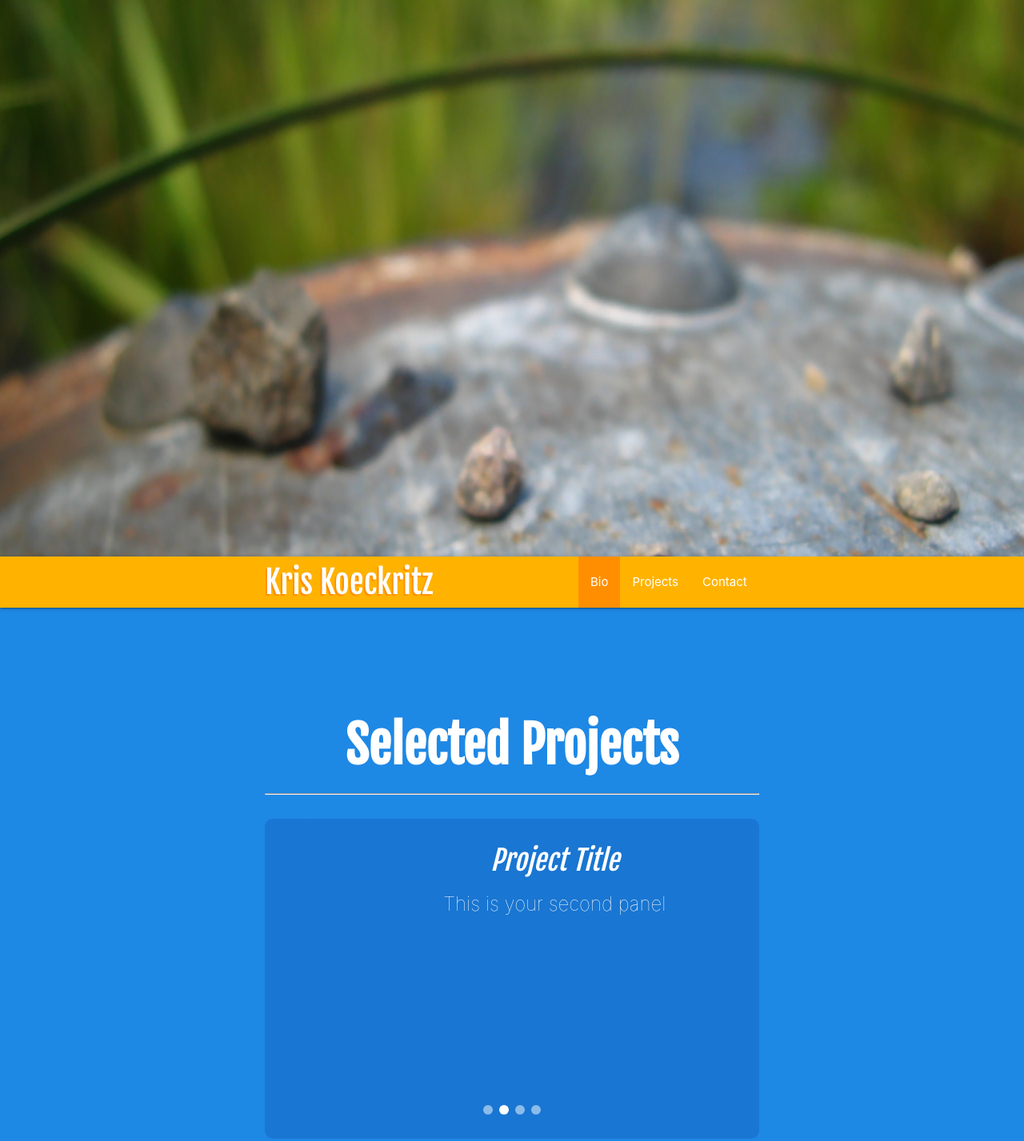
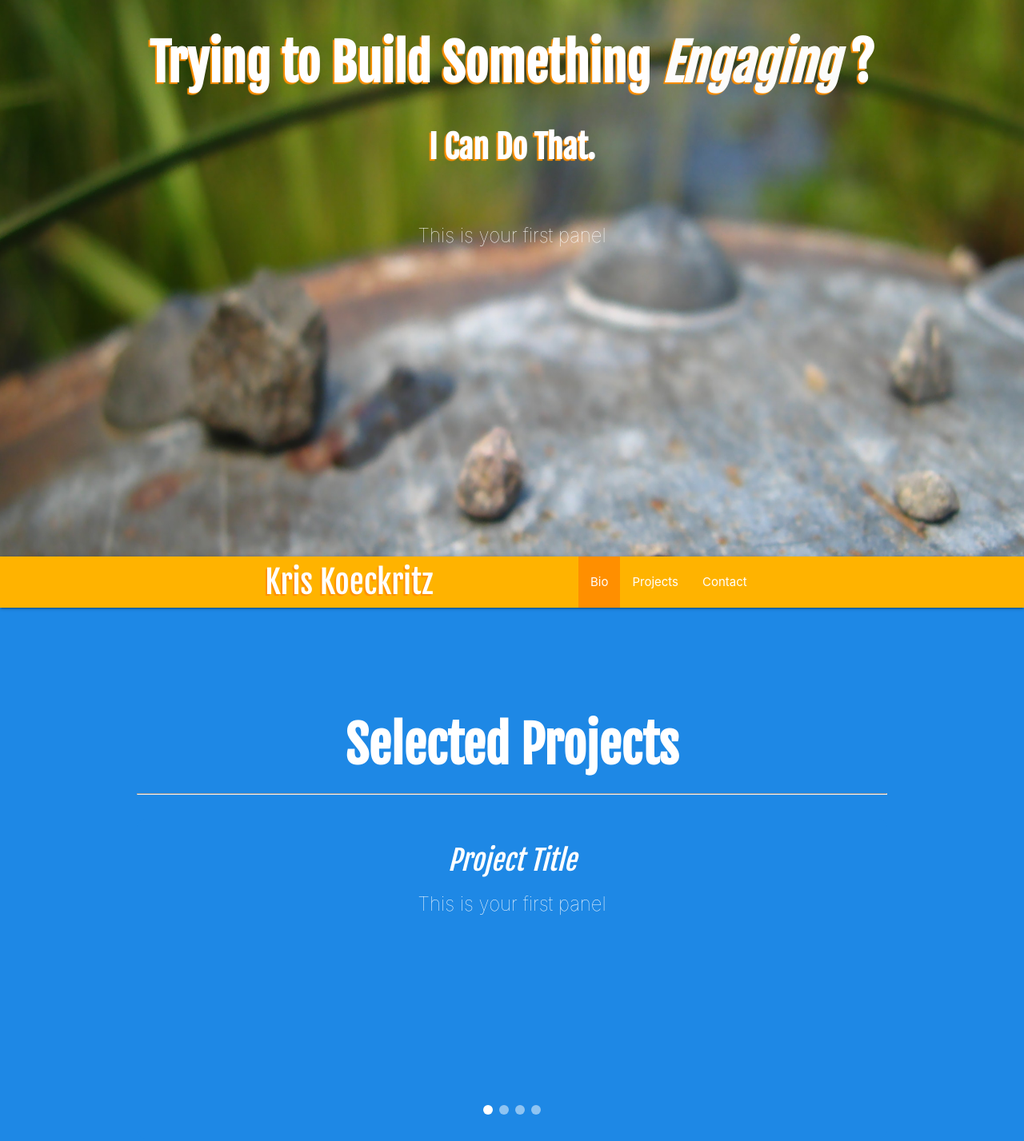
Before and after one commit to kkoeckritz/portfolio_v4, a plain HTML site: page index.html in a window 1280 px wide. Shown: the part 40-1467 px from the top of the page at 80% size. Drawn offline with Linux system fonts and the light colour scheme.

Commit message:
add intro headline, carousel, js effects; modify some styles

```diff
--- a/assets/css/style.css
+++ b/assets/css/style.css
@@ -6,12 +6,12 @@
 /* Intro */
 #intro {
 	height: calc(100vh - 64px);
-	z-index: 10;
+	z-index: 1;
 }
 
 .parallax-container {
 	width: 100%;
-	height: 100vh;
+	height: calc(100vh - 64px);
 }
 
 #parallax_image {
@@ -19,11 +19,50 @@
 	height: 125vh;
 }
 
+.raise_z {
+	z-index: 10;
+}
+
+#intro_header {
+	font-family: 'Fjalla One', sans-serif;
+
+	font-weight: bold;
+	text-shadow: -2px 2px 1px #ff8f00;
+}
+
+#intro_change {
+	font-style: italic;
+}
+
+.intro_text {
+	font-family: 'Fjalla One', sans-serif;
+	font-size: 30pt;
+	font-weight: bold;
+	text-shadow: -2px 2px 1px #ff8f00;
+}
+
+.intro_row {
+	width: 100vw;
+}
+
+.intro_valign {
+	bottom: 200px;
+}
+
+.intro_carousel_text {
+	margin: 0;
+	padding: 0;
+	font-size: 18pt !important;
+	font-weight: 100;
+	white-space: nowrap;
+}
+
 #nav_float {
 	position: relative;
 	z-index: 10;
 }
 
+/* navbar */
 #nav_float .row {
 	margin-bottom: 0;
 }
@@ -55,15 +94,11 @@
 }
 
 .portfolio_row {
-	width: 50vw;
+	width: 75vw;
 }
 
-.carousel {
+#portfolio_carousel {
 	border-radius: 10px;
-}
-
-.carousel-item {
-
 }
 
 .indicator-item {
@@ -136,10 +171,24 @@
 	}
 
 	#parallax_image {
-		left: -10px;
-		width: 120%;
-		height: 100vh;
+
+		width: 140%;
+		height: 120vh;
 		filter: blur(5px);
+	}
+
+	#intro_header {
+		font-family: 'Fjalla One', sans-serif;
+		font-size: 40pt;
+		font-weight: bold;
+		text-shadow: -2px 2px 1px #ff8f00;
+	}
+
+	.intro_text {
+		font-family: 'Fjalla One', sans-serif;
+		font-size: 20pt;
+		font-weight: bold;
+		text-shadow: -1px 1px 1px #ff8f00;
 	}
 
 	.big_letter {
--- a/assets/js/main.js
+++ b/assets/js/main.js
@@ -1,6 +1,8 @@
 $(document).ready(function(){
   initMaterialize();
-  custom.carousel.slide();
+  custom.carousel.slide("portfolio_carousel");
+  custom.carousel.slide("intro_carousel");
+  custom.text.change();
 });
 
 /**
@@ -9,48 +11,77 @@ $(document).ready(function(){
 function initMaterialize() {
 
   // pushpin
-  $('#nav_float').pushpin({
+  $("#nav_float").pushpin({
     top: $("#nav_float").offset().top
   });
 
-  $('.parallax').parallax();
+  $(".parallax").parallax();
 
   // scrollspy
   $(".scrollspy").scrollSpy({
     scrollOffset: 0
   });
 
-  // carousel
-  $('.carousel.carousel-slider').carousel({
+  // carousels
+  $("#intro_carousel").carousel({
+    fullWidth: true,
+    indicators: false,
+    duration: 500
+  });
+
+  $("#portfolio_carousel").carousel({
     fullWidth: true,
     indicators: true,
-    duration: 800
+    duration: 500
   });
 }
 
 var custom = {
 
   carousel: {
-    elem: null,
-    inst: null,
-    invl: 0,
-    slide: () => {
+    elem: {},
+    inst: {},
+    invl: {},
+    slide: (c_id) => {
 
-      // scroll through carousel every 2 seconds
-      this.elem = document.getElementById("portfolio_carousel");
-      this.inst = M.Carousel.getInstance(this.elem);
-      this.invl = setInterval(() => {
+      // scroll through carousel every 10 seconds
+      custom.carousel.elem[c_id] = document.getElementById(c_id);
+      custom.carousel.inst[c_id] = M.Carousel.getInstance(custom.carousel.elem[c_id]);
+      custom.carousel.invl[c_id] = setInterval(() => {
 
         // slide or cancel interval if touched
-        if (this.inst.pressed || this.inst.dragged) {
-          clearInterval(this.invl);
+        if (c_id != "intro_carousel" && (custom.carousel.inst[c_id].pressed || custom.carousel.inst[c_id].dragged)) {
+          clearInterval(custom.carousel.invl[c_id]);
           console.log("halt!");
-          this.inst.options.duration = 200;
+          custom.carousel.inst[c_id].options.duration = 200;
         } else {
-          this.inst.next();
+          custom.carousel.inst[c_id].next();
           console.log("slide!");
         }
-      }, 4000);
+      }, 10000);
+    }
+  },
+
+  text: {
+    invl: 0,
+    choices: [
+      "Unique",
+      "Beautiful",
+      "Distinctive",
+      "Engaging",
+      "Incredible",
+      "Bold",
+      "Gorgeous"
+    ],
+    change: () => {
+      custom.text.invl = setInterval(() => {
+        $("#intro_change").fadeOut(500, () => {
+          $("#intro_change")
+          .text(custom.text.choices[Math.floor(Math.random() * custom.text.choices.length)])
+          .fadeIn(500);
+          console.log("change!");
+        })
+      }, 5000);
     }
   }
 }
--- a/index.html
+++ b/index.html
@@ -24,6 +24,41 @@
 		<section id="intro" class="scrollspy blue lighten-1 parallax-container">
 			<div class="parallax">
 				<img src="./assets/images/intro_back.jpg" id="parallax_image">
+				<div class="valign-wrapper">
+					<div class="row raise_z">
+						<div class="col m12">
+							<h1 id="intro_header" class="center white-text">Trying to Build Something <span id="intro_change">Unique</span> ?</h1>
+							<p class="center white-text intro_text">I Can Do That.</p>
+							<br>
+							<div class="row intro_row">
+								<div class="col s12">
+									<div id="intro_carousel" class="carousel carousel-slider center">
+										<div class="carousel-item" href="#one!">
+											<div class="intro_valign">
+												<p class="white-text intro_carousel_text">This is your first panel</p>
+											</div>
+										</div>
+										<div class="carousel-item" href="#two!">
+											<div class="intro_valign">
+												<p class="white-text intro_carousel_text">This is your second panel</p>
+											</div>
+										</div>
+										<div class="carousel-item" href="#three!">
+											<div class="intro_valign">
+												<p class="white-text intro_carousel_text">This is your third panel</p>
+											</div>
+										</div>
+										<div class="carousel-item" href="#four!">
+											<div class="intro_valign">
+												<p class="white-text intro_carousel_text">This is your fourth panel</p>
+											</div>
+										</div>
+									</div>
+								</div>
+							</div>
+						</div>
+					</div>
+				</div>
 			</div>
 		</section>
 
@@ -71,19 +106,19 @@
 					<div class="row portfolio_row">
 						<div class="col s12">
 							<div id="portfolio_carousel" class="carousel carousel-slider center">
-								<div class="carousel-item blue darken-2" href="#one!">
+								<div class="carousel-item blue darken-1" href="#one!">
 									<h2 class="portfolio_title white-text">Project Title</h2>
 									<p class="white-text portfolio_text">This is your first panel</p>
 								</div>
-								<div class="carousel-item blue darken-2" href="#two!">
+								<div class="carousel-item blue darken-1" href="#two!">
 									<h2 class="portfolio_title white-text">Project Title</h2>
 									<p class="white-text portfolio_text">This is your second panel</p>
 								</div>
-								<div class="carousel-item blue darken-2" href="#three!">
+								<div class="carousel-item blue darken-1" href="#three!">
 									<h2 class="portfolio_title white-text">Project Title</h2>
 									<p class="white-text portfolio_text">This is your third panel</p>
 								</div>
-								<div class="carousel-item blue darken-2" href="#four!">
+								<div class="carousel-item blue darken-1" href="#four!">
 									<h2 class="portfolio_title white-text">Project Title</h2>
 									<p class="white-text portfolio_text">This is your fourth panel</p>
 								</div>
```
